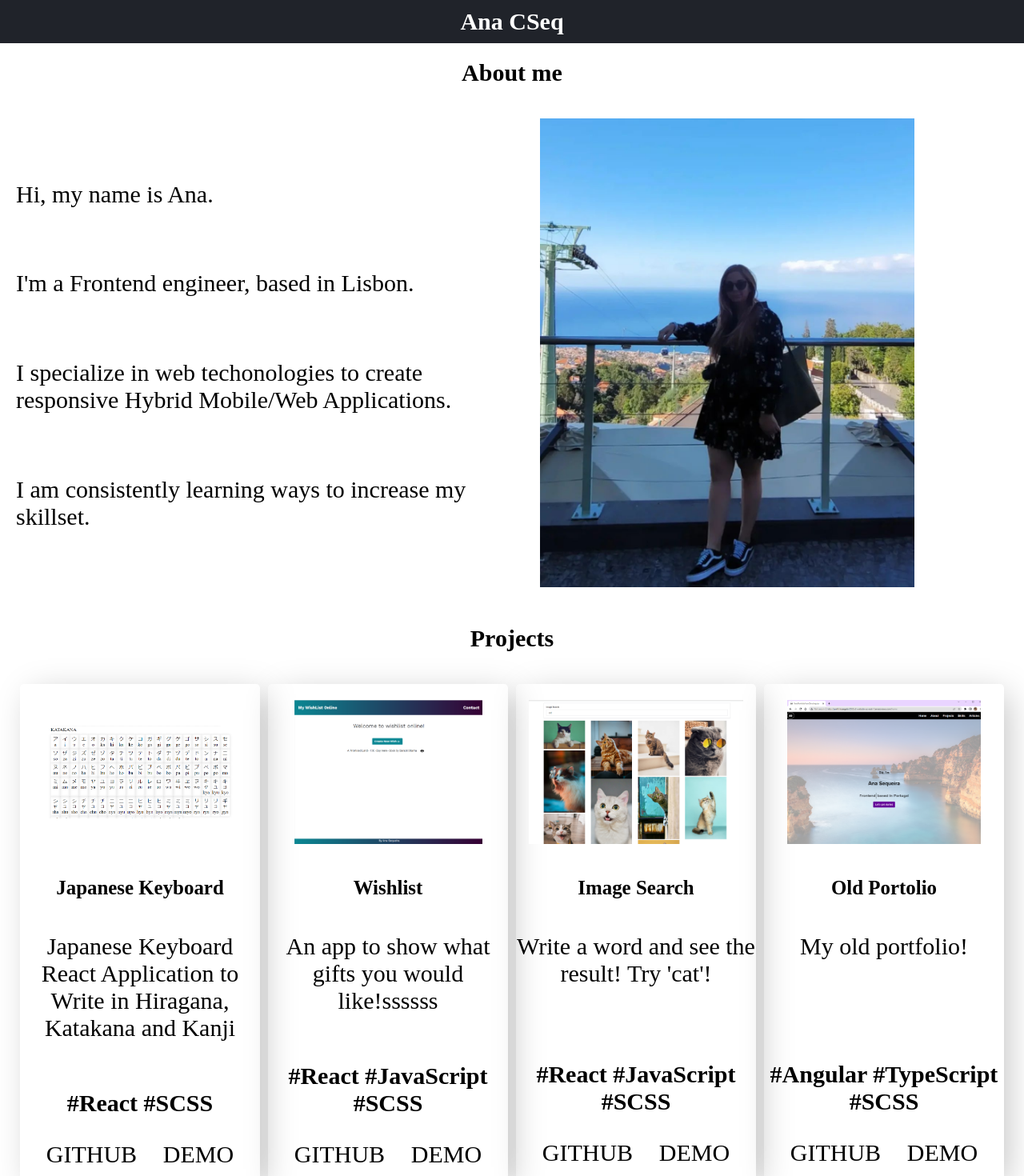
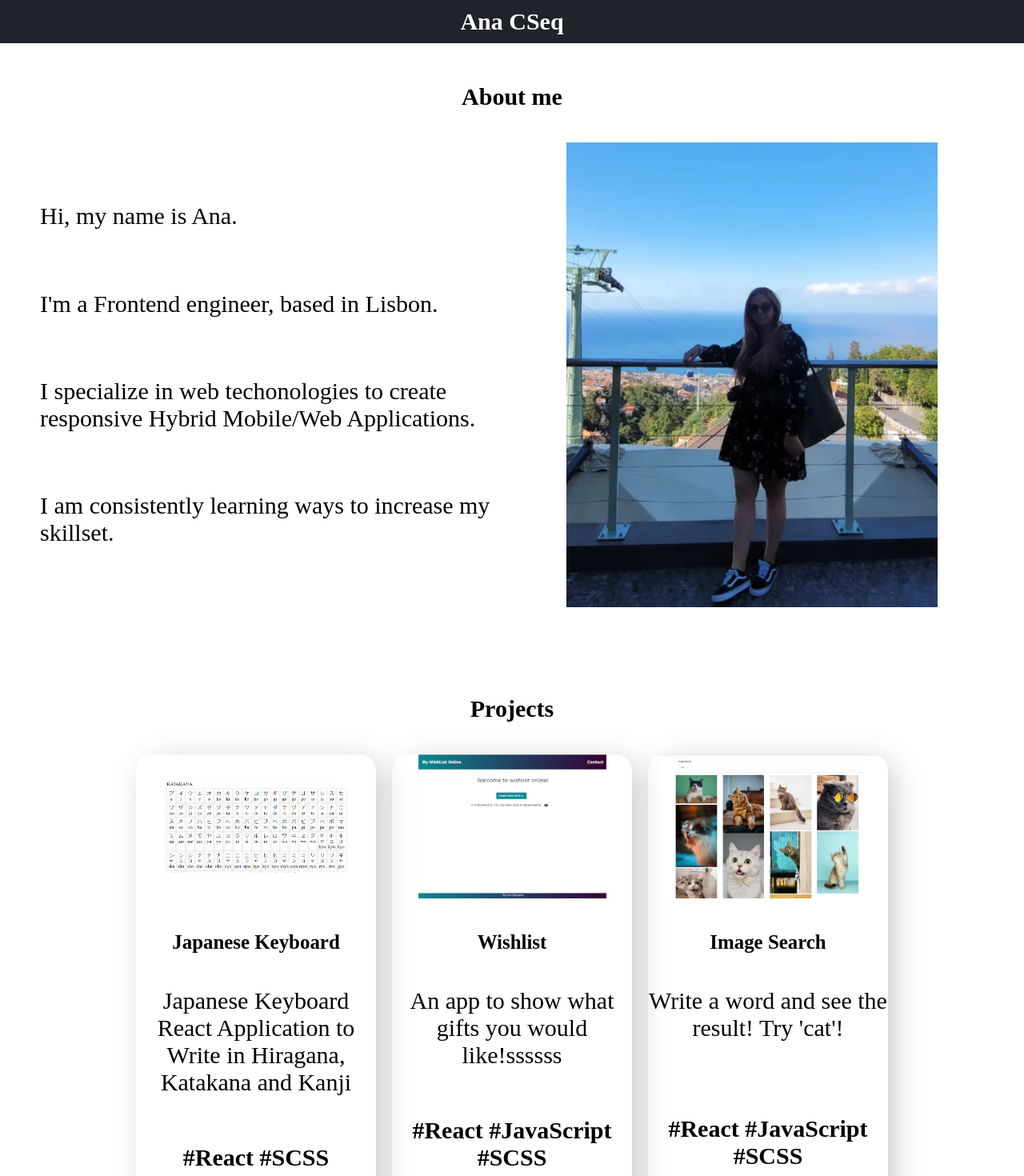
Before and after one commit to acoss22/portfolioreactts, a React (Create React App) app in the folder portfolioreact/: page / in a window 1280 px wide. Shown: the top 1470 px of the page at 80% size. Built offline with nearby package versions, Linux system fonts and the light colour scheme.

Commit message:
style: add spaces between major elements

```diff
--- a/portfolioreact/src/components/LandingPage/LandingPageComponent.tsx
+++ b/portfolioreact/src/components/LandingPage/LandingPageComponent.tsx
@@ -6,8 +6,9 @@ import GenericListComponent from "../../global/ui-components/genericList/Generic
 const LandingPageComponent = (): any => {
   return (
     <main className={styles.main}>
+      <div className={styles.aboutMe}>
         <div className={styles.wrapper}>
-        <span className={styles.projectsTitle}>About me</span>
+          <span className={styles.title}>About me</span>
         </div>
         <div className={styles.container}>
           <div className={styles.left}>
@@ -17,9 +18,7 @@ const LandingPageComponent = (): any => {
               I specialize in web techonologies to create responsive Hybrid
               Mobile/Web Applications.
             </div>
-          <div>
-            I am consistently learning ways to increase my skillset.
-          </div>
+            <div>I am consistently learning ways to increase my skillset.</div>
           </div>
           <div className={styles.right}>
             <img
@@ -29,8 +28,11 @@ const LandingPageComponent = (): any => {
             />
           </div>
         </div>
+      </div>
+
+      <div className={styles.projects}>
       <div className={styles.wrapper}>
-        <span className={styles.projectsTitle}>Projects</span>
+        <span className={styles.title}>Projects</span>
         <div className={styles.cardWrapper}>
           <GenericCardComponent
             imageUrl={require("../../assets/img/jp.png")}
@@ -105,9 +107,11 @@ const LandingPageComponent = (): any => {
           />
         </div>
       </div>
+      </div>
 
+      <div className={styles.skillset}>
       <div className={styles.wrapper}>
-        <span className={styles.projectsTitle}>Skillset</span>
+        <span className={styles.title}>Skillset</span>
         <div className={styles.cardWrapper}>
           <GenericListComponent
             title="Languages & DBs"
@@ -169,6 +173,7 @@ const LandingPageComponent = (): any => {
           />
         </div>
       </div>
+      </div>
     </main>
   );
 };
--- a/portfolioreact/src/components/LandingPage/landingpage.module.scss
+++ b/portfolioreact/src/components/LandingPage/landingpage.module.scss
@@ -2,8 +2,19 @@
 
 .main {
   font-size: $font-main-size;
-  padding: 2rem;
-  max-width: 1260px;
+  width: 100%;
+
+  .aboutMe {
+    padding: 5rem;
+  }
+
+  .projects {
+    padding: 2rem;
+  }
+
+  .skillset {
+    padding: 2rem;
+  }
 
   .container {
     display: flex;
@@ -12,13 +23,15 @@
     padding: 4rem 0;
 
     .left {
-      padding-right: 5rem;
       display: flex;
       flex-direction: column;
       justify-content: space-evenly;
     }
 
     .right {
+      display: flex;
+      justify-content: center;
+
       .img {
         max-width: 80%;
       }
@@ -38,10 +51,10 @@
       flex-wrap: wrap;
       align-content: center;
       justify-content: center;
-      margin: 2rem 0;
+      padding: 4rem 0;
     }
 
-    .projectsTitle {
+    .title {
       font-size: 3rem;
       font-weight: 600;
     }
@@ -64,7 +77,7 @@
         display: flex;
         flex-direction: column;
       }
-      .projectsTitle {
+      .title {
         font-size: 2rem;
         font-weight: 600;
       }
--- a/portfolioreact/src/global/ui-components/genericCard/GenericCard.tsx
+++ b/portfolioreact/src/global/ui-components/genericCard/GenericCard.tsx
@@ -15,7 +15,7 @@ const GenericCardComponent: React.FC<Props> = ({imageUrl, title, description, ta
     }
 
     return (
-        <CCard>
+        <CCard className={styles.card}>
             <div className={styles.project}>
               <CCardImage orientation="top" className={styles.img} src={imageUrl} />
               <CCardBody>
--- a/portfolioreact/src/global/ui-components/genericCard/genericcard.module.scss
+++ b/portfolioreact/src/global/ui-components/genericCard/genericcard.module.scss
@@ -1,16 +1,18 @@
 @import "../../../styles/_variables.scss";
 
+.card {
+
+  padding: 0 1rem;
+
   .project {
+    border-radius: 2rem;
     display: flex;
     flex-direction: column;
     align-items: center;
     justify-content: center;
     text-align: center;
-  padding: 2rem 0;
-  margin: 2rem 0.5rem;
     width: 30rem;
     box-shadow: 9px 7px 40px -6px rgb(0 0 0 / 25%);
-  border-radius: 0.5rem;
 
     .marginRight {
       margin-right: 2rem;
@@ -54,6 +56,7 @@
       }
     }
   }
+}
 
 @media screen and (max-width: 990px) {
   .project {
```
Lines whose indentation alone changed are shown as unchanged.
